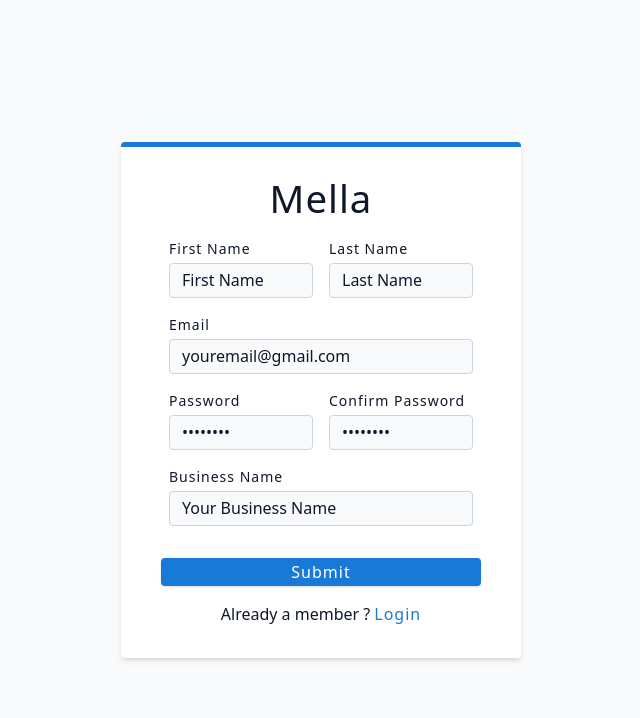
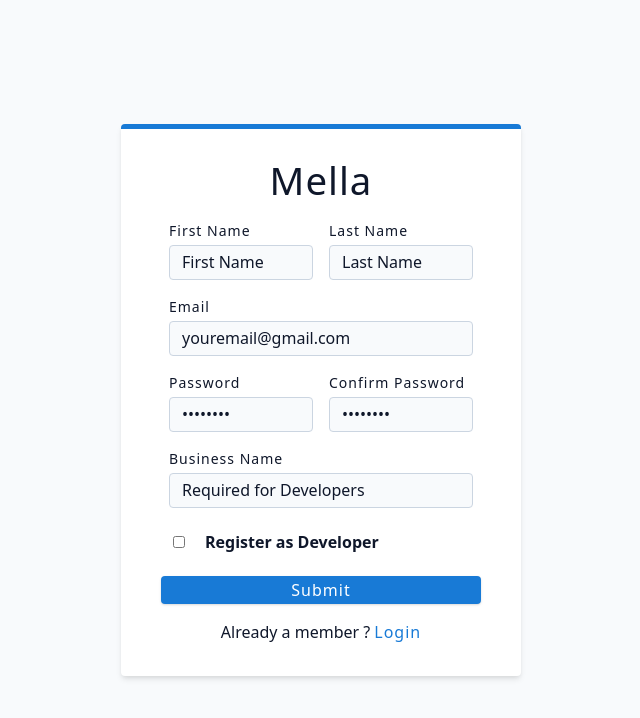
Before and after one commit to a2sv-mella/web-app, a React (Vite) app in the folder client/: page /register in a window 1280 px wide. Shown: the top 718 px of the page, without its empty margins (319-959 px from the left). Built offline with nearby package versions, Linux system fonts and the light colour scheme; no server answers.

Commit message:
👥 Add authentication UI

```diff
--- a/client/src/pages/Login.jsx
+++ b/client/src/pages/Login.jsx
@@ -1,11 +1,13 @@
 import {
   Link,
   Form,
+  redirect,
   useNavigation,
   useActionData,
 } from "react-router-dom";
 import Wrapper from "../assets/wrappers/RegisterAndLoginPage";
 import { FormRow, Logo } from "../components";
+import customFetch from "../utils/customFetch.js";
 
 export const action = async ({ request }) => {
   const formData = await request.formData();
@@ -17,7 +19,13 @@ export const action = async ({ request }) => {
     return null;
   }
 
-  //TODO : send data to backend
+  try {
+    await customFetch.post("/auth/login", data);
+    return redirect("/dashboard");
+  } catch (errors) {
+    errors.msg = "Invalid Credentials";
+    return errors;
+  }
 };
 
 const Login = () => {
--- a/client/src/pages/Register.jsx
+++ b/client/src/pages/Register.jsx
@@ -3,26 +3,62 @@ import {
   Form,
   useNavigation,
   useActionData,
+  redirect,
 } from "react-router-dom";
 import Wrapper from "../assets/wrappers/RegisterAndLoginPage";
 import { FormRow, Logo } from "../components";
+import customFetch from "../utils/customFetch.js";
+// import {toast} from "react-toastify";
 
 export const action = async ({ request }) => {
   const formData = await request.formData();
   const data = Object.fromEntries(formData);
 
-  // TODO : add more data validation
   if (data.password.length < 8) {
+    // TODO : use toast instead of alert
     alert("Password too Short");
     return null;
   }
+  if (data.password !== data["confirm password"]) {
+    // TODO : use toast instead of alert
+    alert("Passwords Don't Match");
+    return null;
+  }
+  const isDeveloperChecked =
+    formData.has("is_developer") && data["is_developer"] === "on";
+
+  if (isDeveloperChecked && data["business name"] === "") {
+    // TODO : use toast instead of alert
+    alert("Business Name required for Developers");
+    return null;
+  }
+  // TODO : add more data validation
+
+  const role = isDeveloperChecked ? "developer" : "user";
+  const user_data = {
+    first_name: data["first Name"],
+    last_name: data["last Name"],
+    email: data.email,
+    password: data.password,
+    business_name: data["business name"],
+    role: role,
+  };
 
   //TODO : send data to backend
+  try {
+    await customFetch.post("/auth/register", user_data);
+    return redirect("/login");
+  } catch (error) {
+    // TODO : use toast instead of alert
+    return error;
+  }
 };
+
 const Register = () => {
   const errors = useActionData();
   const navigation = useNavigation();
   const isSubmitting = navigation.state === "submitting";
+
   return (
     <Wrapper>
       <Form method="post" className="form">
@@ -36,9 +72,29 @@ const Register = () => {
 
         <div className="form-row-container">
           <FormRow type="password" name="password" defaultValue="password" />
-          <FormRow type="password" name="confirm password" defaultValue="password" />
+          <FormRow
+            type="password"
+            name="confirm password"
+            defaultValue="password"
+          />
         </div>
-        <FormRow type="text" name="business name" defaultValue="Your Business Name" />
+        <FormRow
+          type="text"
+          name="business name"
+          defaultValue="Required for Developers"
+        />
+        <div>
+          <input
+            type="checkbox"
+            name="is_developer"
+            className="form-check-input m-3 h-3 w-3"
+            id="developerCheck"
+            // checked={false}
+          />
+          <label className="m-2 h-3 font-bold" htmlFor="developerCheck">
+            Register as Developer
+          </label>
+        </div>
         <button type="submit" className="btn btn-block" disabled={isSubmitting}>
           {isSubmitting ? "submiting . . . " : "submit"}
         </button>
--- /dev/null
+++ b/client/src/utils/customFetch.js
@@ -0,0 +1,7 @@
+import axios from "axios"
+
+const customFetch = axios.create({
+  baseURL: import.meta.env.VITE_BASE_URL,
+});
+
+export default customFetch;
```
Also changed, not shown: 1 other file (tests, documents, lock files or other folders).
